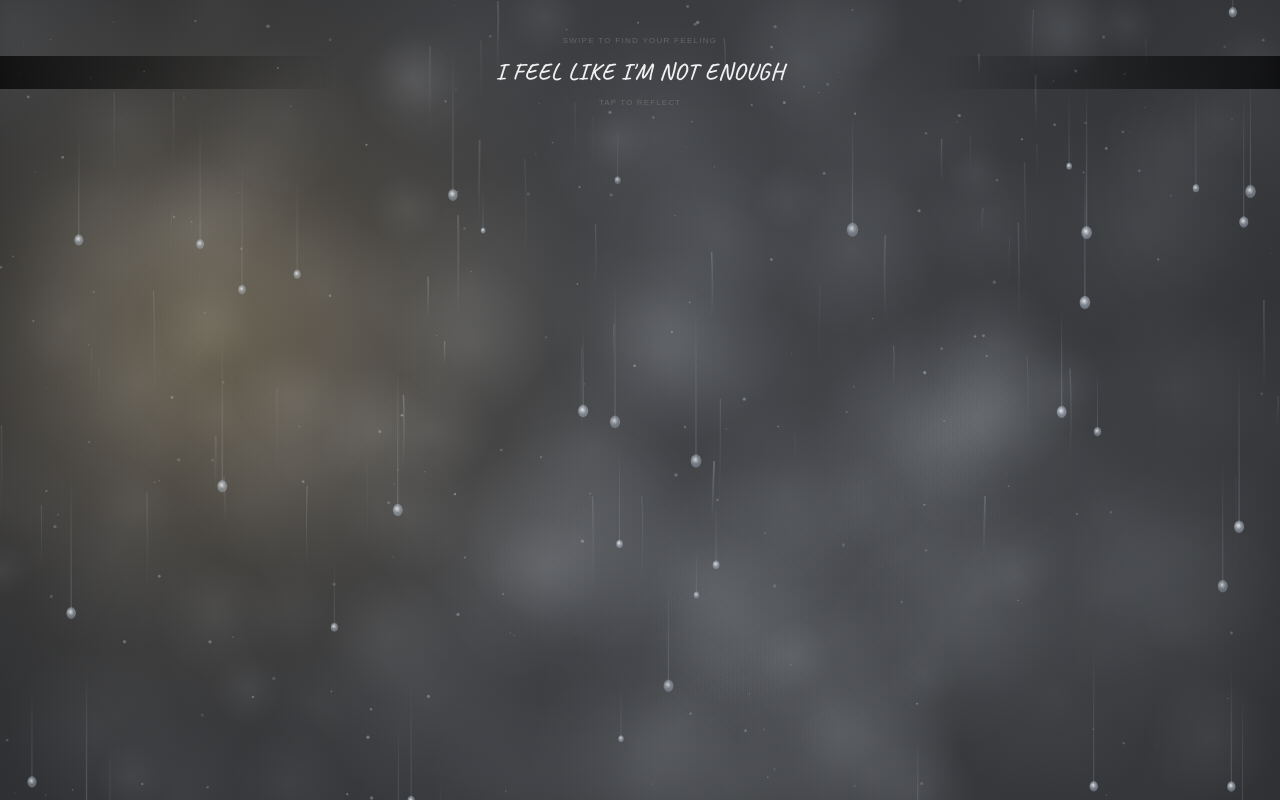
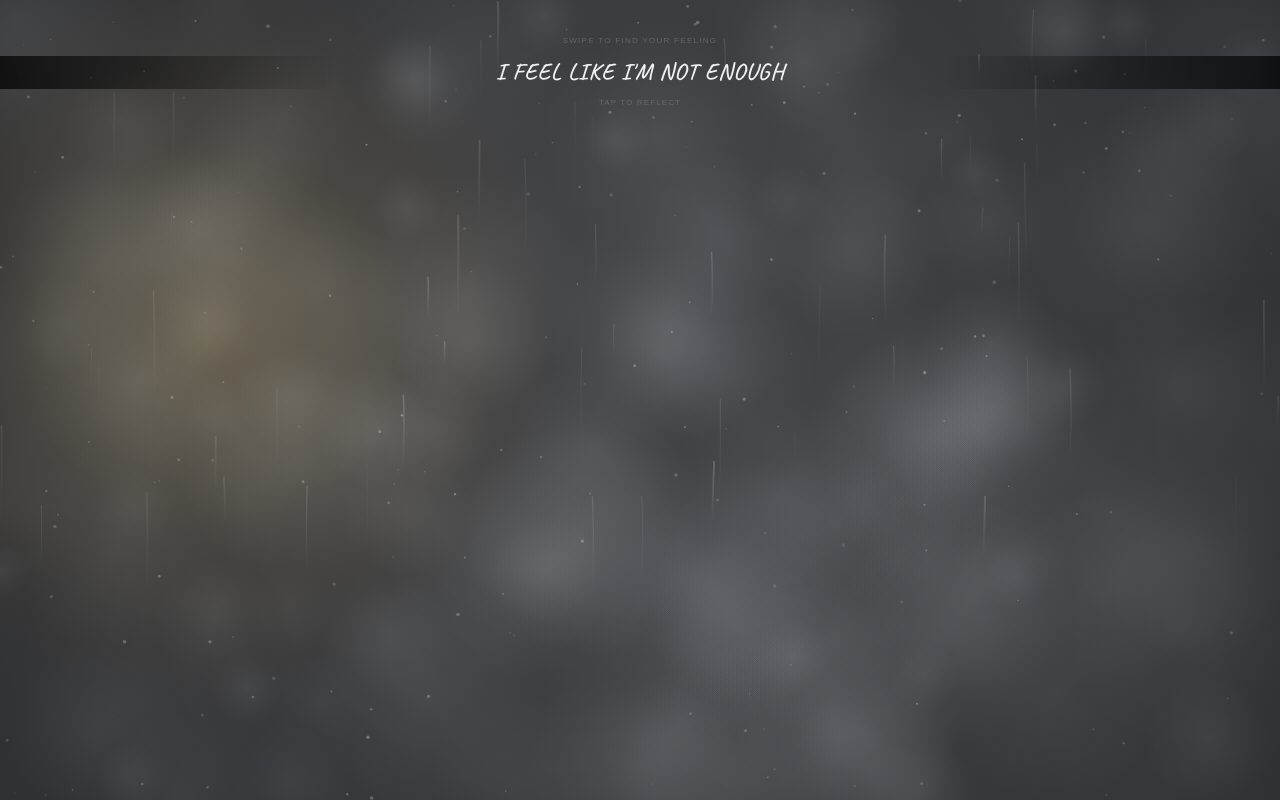
Before and after one commit to mhylandw/amburn-ministries, a React (Vite) app: page /scripture-mirror in a window 1280 px wide. Built offline with nearby package versions, Linux system fonts and the light colour scheme; no server answers.

Commit message:
Remove droplets for now
https://claude.ai/code/session_01V3VuzayJChAyVf9eBdZrQw

```diff
--- a/src/pages/ScriptureMirror.jsx
+++ b/src/pages/ScriptureMirror.jsx
@@ -320,7 +320,7 @@ function useMirrorCanvas() {
     canvas.width  = window.innerWidth
     canvas.height = window.innerHeight
     fogRef.current   = buildFogBuffer(canvas.width, canvas.height)
-    dropsRef.current = Array.from({ length: 45 }, () => createDroplet(canvas.width, canvas.height))
+    dropsRef.current = []
   }, [])
 
   useEffect(() => {
@@ -335,7 +335,7 @@ function useMirrorCanvas() {
         const W = canvas.width, H = canvas.height
         ctx.clearRect(0, 0, W, H)
         ctx.drawImage(fog, 0, 0)
-        drawDroplets(ctx, dropsRef.current, W, H)
+
         itemsRef.current.forEach(({ text, fontSize, y, progress, clearProgress = 0, wipePath }) => {
           const lineH     = fontSize * 1.55              // write-in band height
           const wipeH     = lineH + 70                   // wipe band 70px taller
```
